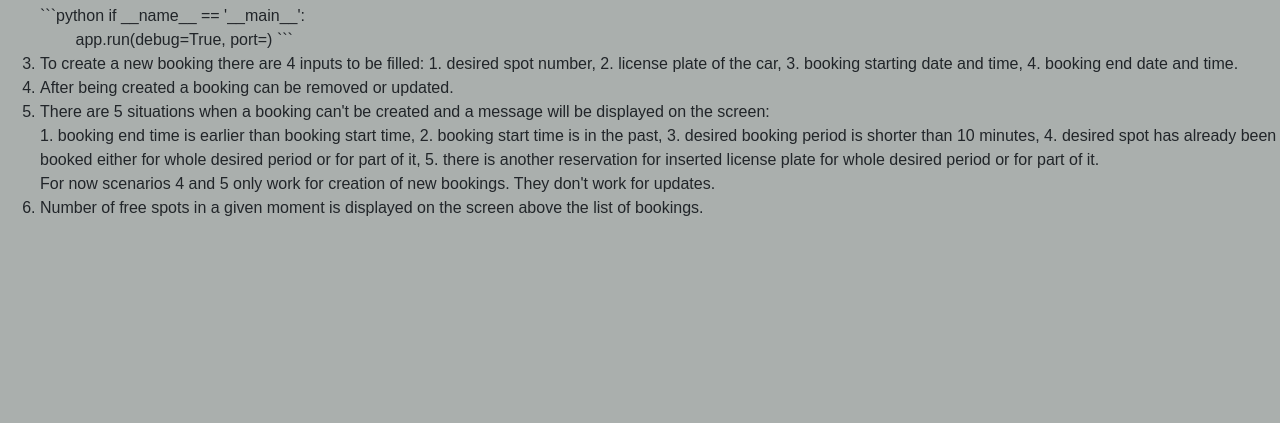
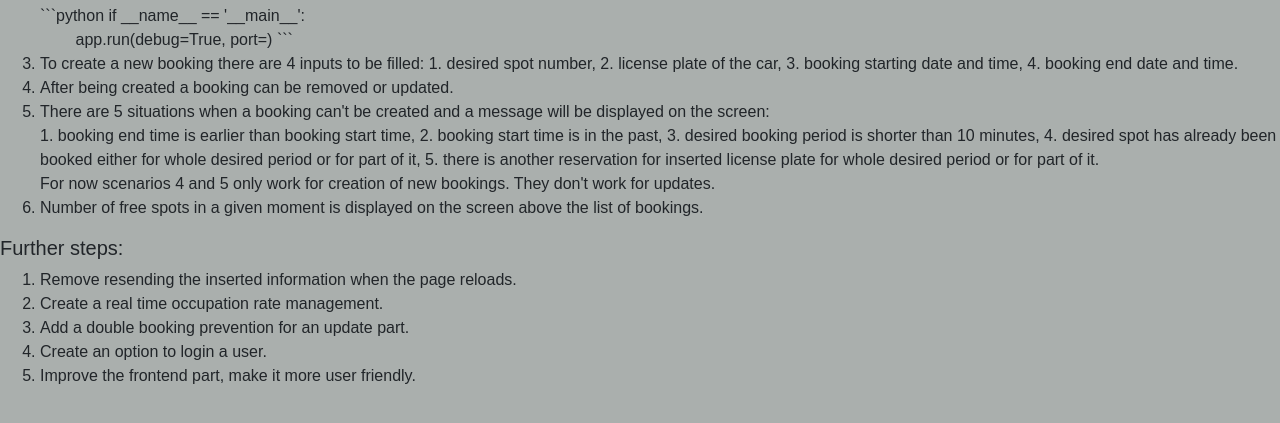
Before and after one commit to mazarzycki/Flask_parking, a Flask app: page /about in a window 1280 px wide. Shown: the part 336-759 px from the top of the page. Run offline with Flask 2, Linux system fonts and the light colour scheme; some libraries are stand-ins or nearby versions.

Commit message:
Readme and about updated

```diff
--- a/templates/about.html
+++ b/templates/about.html
@@ -34,5 +34,14 @@ Requirements:
     <li> Number of free spots in a given moment is displayed on the screen above the list of bookings. </li>
 </ol>
 
+<h5>Further steps: </h5>
+<ol>
+    <li>Remove resending the inserted information when the page reloads.</li>
+    <li>Create a real time occupation rate management. </li>
+    <li>Add a double booking prevention for an update part.</li>
+    <li>Create an option to login a user.</li>
+    <li>Improve the frontend part, make it more user friendly.</li>
+</ol>
+
     </p>
 {% endblock %}
```
Also changed, not shown: README.md.
